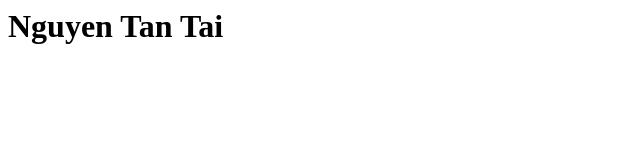
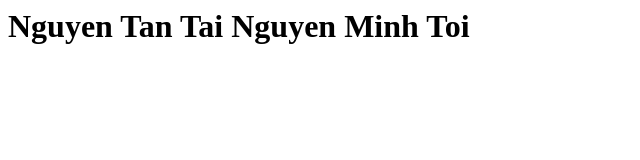
Before and after one commit to tai24112003/App_QLNH, a plain HTML site: page index.html in a window 1280 px wide. Shown: the whole page, without its empty margins (0-640 px from the left). Drawn offline with Linux system fonts and the light colour scheme.

Commit message:
Update index.html

```diff
--- a/index.html
+++ b/index.html
@@ -1,3 +1,4 @@
 <h1>
     Nguyen Tan Tai
+    Nguyen Minh Toi
 </h1>
```
